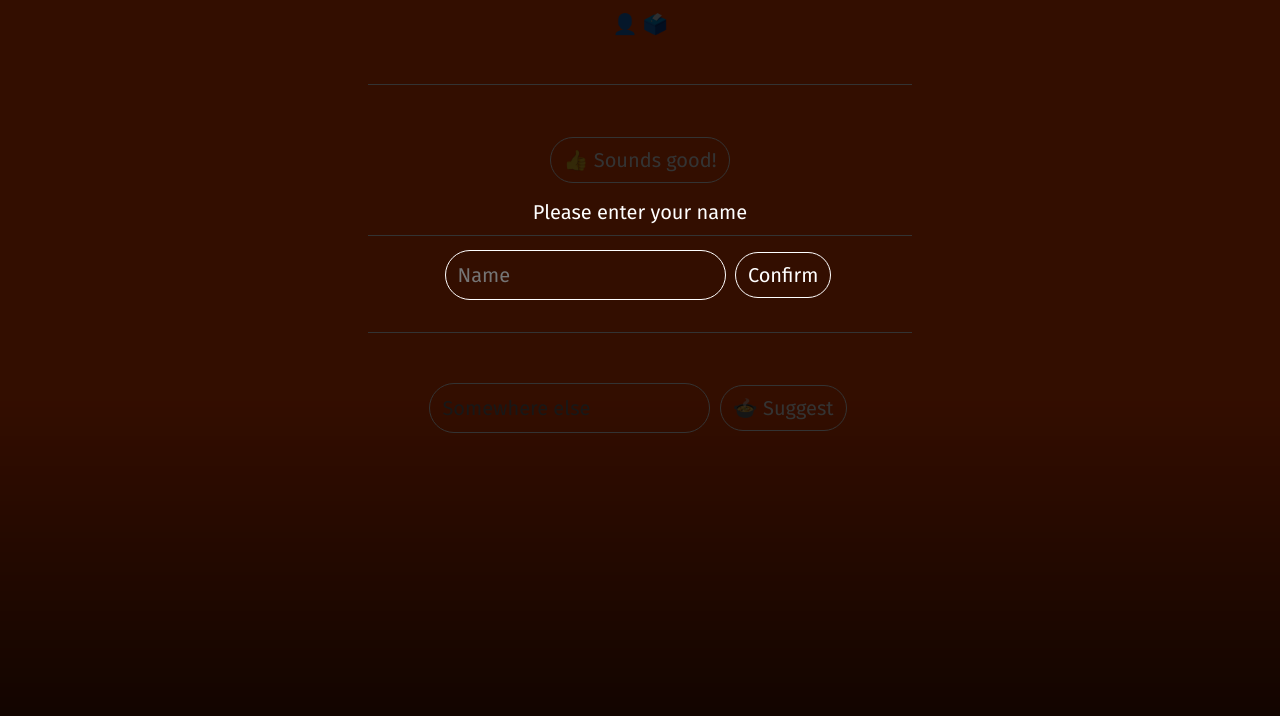
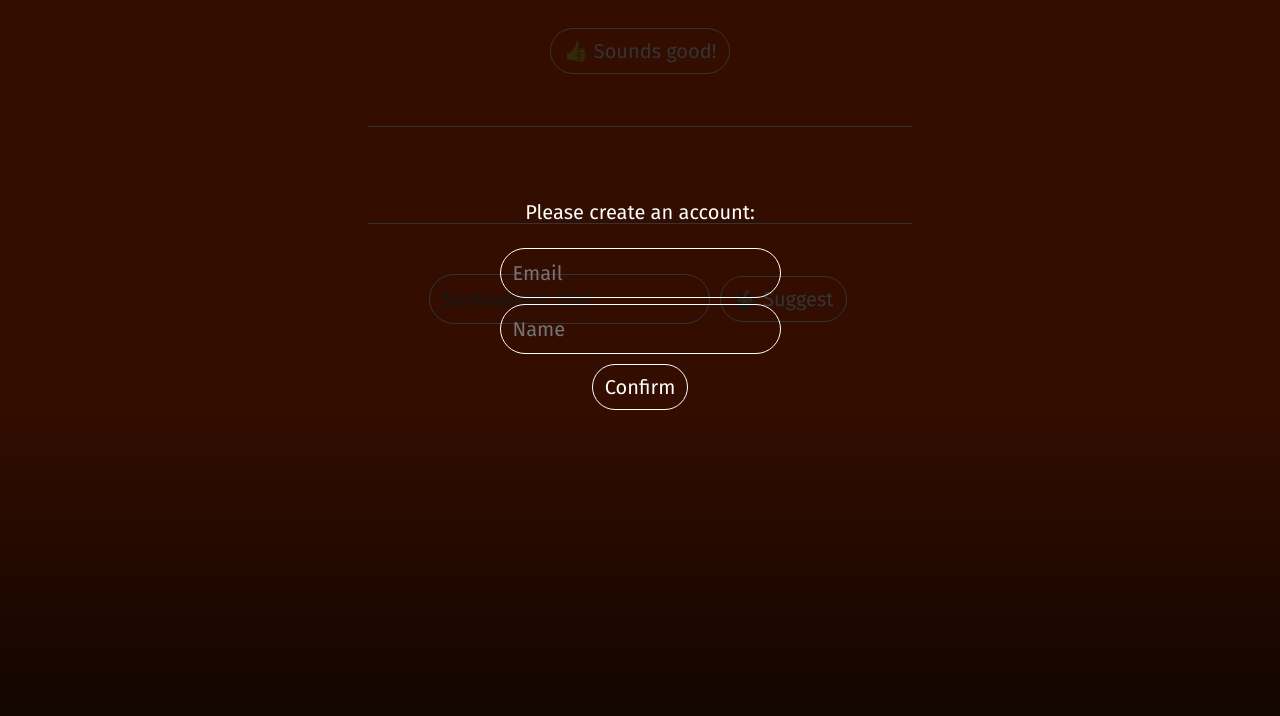
Before and after one commit to ckolin/plantage, a website: page client/index.html in a window 1280 px wide. Both pictures are taken after a click on the button "Confirm". Drawn offline with Linux system fonts and the light colour scheme; no server answers.

Commit message:
Update client

```diff
--- a/client/index.html
+++ b/client/index.html
@@ -8,16 +8,16 @@
 	<link rel="shortcut icon" type="image/png" href="favicon.png">
 </head>
 <body>
-	<div id="login" class="hidden">
-		<span>Please enter your name</span><br>
-		<input placeholder="Name" type="text" id="user-input"/>
-		<button id="confirm">Confirm</button>
+	<div id="overlay" class="hidden">
+		<div id="login">
+			<span>Please create an account:</span><br>
+			<input placeholder="Email" type="text" id="email-input"/><br>
+			<input placeholder="Name" type="text" id="user-input"/><br>
+			<button id="confirm">Confirm</button>
+		</div>
 		<div id="blur"></div>
 	</div>
 	<main id="main">
-		<span id="user"></span>
-		<span id="my-vote"></span>
-		<hr>
 		<span id="suggestion"></span>
 		<button id="sounds-good">Sounds good!</button>
 		<hr>
--- a/client/script.js
+++ b/client/script.js
@@ -25,35 +25,36 @@ const LINKS = {
 	"Coop Restaurant": "https://www.coop-restaurant.ch/de/menueseite.vst2524.restaurant.html"
 };
 
+const OVERLAY = document.getElementById("overlay");
 const LOGIN = document.getElementById("login");
-const USER_INPUT = document.getElementById("user-input");
+const NAME_INPUT = document.getElementById("user-input");
+const EMAIL_INPUT = document.getElementById("email-input");
 const CONFIRM = document.getElementById("confirm");
-const USER = document.getElementById("user");
-const MY_VOTE = document.getElementById("my-vote");
 const SUGGESTION = document.getElementById("suggestion");
 const SOUNDS_GOOD = document.getElementById("sounds-good");
 const ALTERNATIVES = document.getElementById("alternatives");
 const MY_SUGGESTION = document.getElementById("my-suggestion");
 const SUGGEST = document.getElementById("suggest");
 
-let user = "Not logged in";
-let myVote = "No vote yet";
+let token = "";
+let myVote = "";
 let suggestion = PLACES[Math.floor(Math.random() * PLACES.length)];
 
 CONFIRM.onclick = () => {
-	if (!USER_INPUT.value)
+	const name = NAME_INPUT.value;
+	const email = EMAIL_INPUT.value;
+
+	if (!name || !email)
 		return;
 
-	user = USER_INPUT.value;
-	localStorage.setItem("user", user);
-	LOGIN.classList.add("hidden");
-	window.onload();
+	fetch(URL + "/register", {
+		method: "POST",
+		body: JSON.stringify({ email: email,  name: name }),
+		headers: { "Content-Type": "application/json" },
+	});
+
+	LOGIN.innerText = "We've sent you an email with a confirmation link.";
 }
-
-USER_INPUT.addEventListener("keydown", (event) => {
-	if (event.keyCode == 13)
-		CONFIRM.onclick();
-});
 
 SOUNDS_GOOD.onclick = () => vote(suggestion);
 
@@ -68,20 +69,32 @@ MY_SUGGESTION.addEventListener("keydown", (event) => {
 });
 
 window.onload = () => {
-	loadUser();
+	checkToken();
+	loadToken();
 	load();
 };
 
-function loadUser() {
-	user = localStorage.getItem("user")
-	if (!user)
-		showLogin();
-
-	USER.innerText = user;
+function checkToken() {
+	if (location.hash) {
+		localStorage.setItem("token", location.hash.substr(1));
+		location.hash = "";
+		history.replaceState("", document.title, window.location.pathname);
+		hideOverlay();
+	}
 }
 
-function showLogin() {
-	LOGIN.classList.remove("hidden");
+function loadToken() {
+	token = localStorage.getItem("token");
+	if (!token)
+		showOverlay();
+}
+
+function showOverlay() {
+	OVERLAY.classList.remove("hidden");
+}
+
+function hideOverlay() {
+	OVERLAY.classList.add("hidden");
 }
 
 function load() {
@@ -92,7 +105,6 @@ function load() {
 
 function clear() {
 	myVote = "";
-	MY_VOTE.innerText = "";
 	SUGGESTION.innerText = "";
 	while (ALTERNATIVES.firstChild)
 		ALTERNATIVES.removeChild(ALTERNATIVES.firstChild);
@@ -105,11 +117,9 @@ function show(votes) {
 	for (let v of votes) {
 		if (!places[v.vote])
 			places[v.vote] = [];
-		places[v.vote].push(v.user);
-		if (v.user == user) myVote = v.vote;
+		places[v.vote].push(v.name);
+		if (v.name == user) myVote = v.vote;
 	}
-
-	MY_VOTE.innerText = myVote;
 
 	let max = 0;
 	for (let place of Object.keys(places)) {
@@ -163,8 +173,8 @@ function createAlternative(place, voters) {
 function vote(place) {
 	fetch(URL, {
 		method: "POST",
-		body: JSON.stringify({vote: place, user: user}),
-		headers: {"Content-Type": "application/json"}
+		body: JSON.stringify({ vote: place, token: token }),
+		headers: { "Content-Type": "application/json" },
 	}).then(response => {
 		load();
 	});
--- a/client/style.css
+++ b/client/style.css
@@ -69,7 +69,7 @@ input {
 	display: none;
 }
 
-#login {
+#overlay {
 	position: fixed;
 	width: 100vw;
 	height: 100vh;
@@ -78,8 +78,12 @@ input {
 	padding-top: 25vh;
 }
 
-#login span {
+#overlay span {
 	display: block;
+}
+
+#login input {
+	margin-bottom: 6px;
 }
 
 #blur {
--- a/model.js
+++ b/model.js
@@ -4,11 +4,12 @@ const Schema = mongoose.Schema;
 let Vote = new Schema({
 	timestamp: { type: Date, expires: "12h", default: Date.now },
 	vote: { type: String, required: true },
-	user: { type: String, required: true },
+	name: { type: String, required: true },
 });
 
 let User = new Schema({
 	email: { type: String, required: true },
+	name: { type: String, required: true },
 	token: { type: String, required: true },
 });
 
```
Also changed, not shown: app.js (+5 -4 lines).
